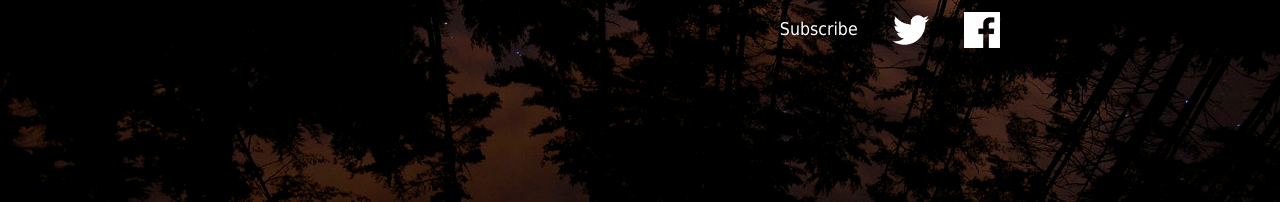
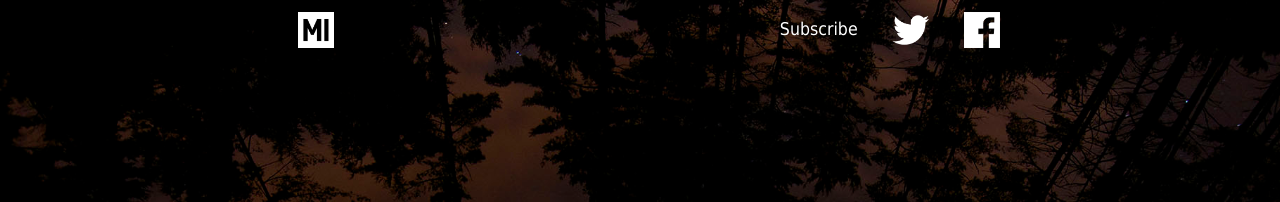
Before and after one commit to BaronBlackmore/moralimaginations, a Jekyll site: the page built from index.html, in a window 1280 px wide. Shown: the top 202 px of the page. Built offline with Jekyll 4.4.1, drawn with Linux system fonts in a browser that asks for light colours.

Commit message:
add top imate

```diff
--- a/_includes/nav.html
+++ b/_includes/nav.html
@@ -1,6 +1,7 @@
 <div id="nav" class="navbar center-col">
 	<div class="flex-left no-mobile">
 		<!-- <a href="https://moralimaginations.com" style="padding-left: 0">Moral Imaginations</a> -->
+		<a href="https://moralimaginations.com"><img alt="site logo" src="/images/site-icon.png"></a>
 	</div>
 	<div class="flex-right no-mobile">
 		<div class="hamburger-icon" onclick="hamburgerSwap(this);openNav()">
```
Also changed, not shown: images/site-icon.png (added).
